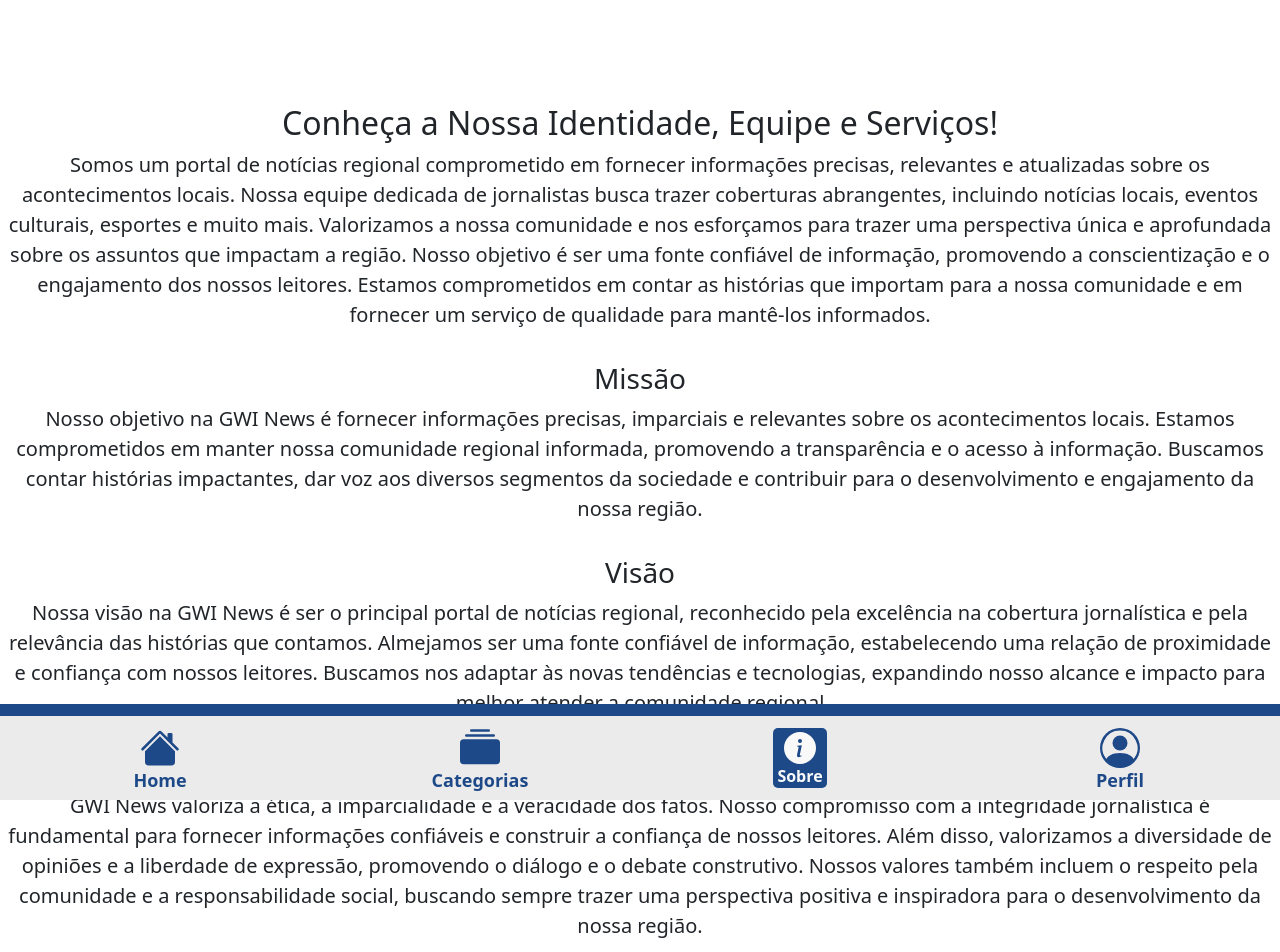
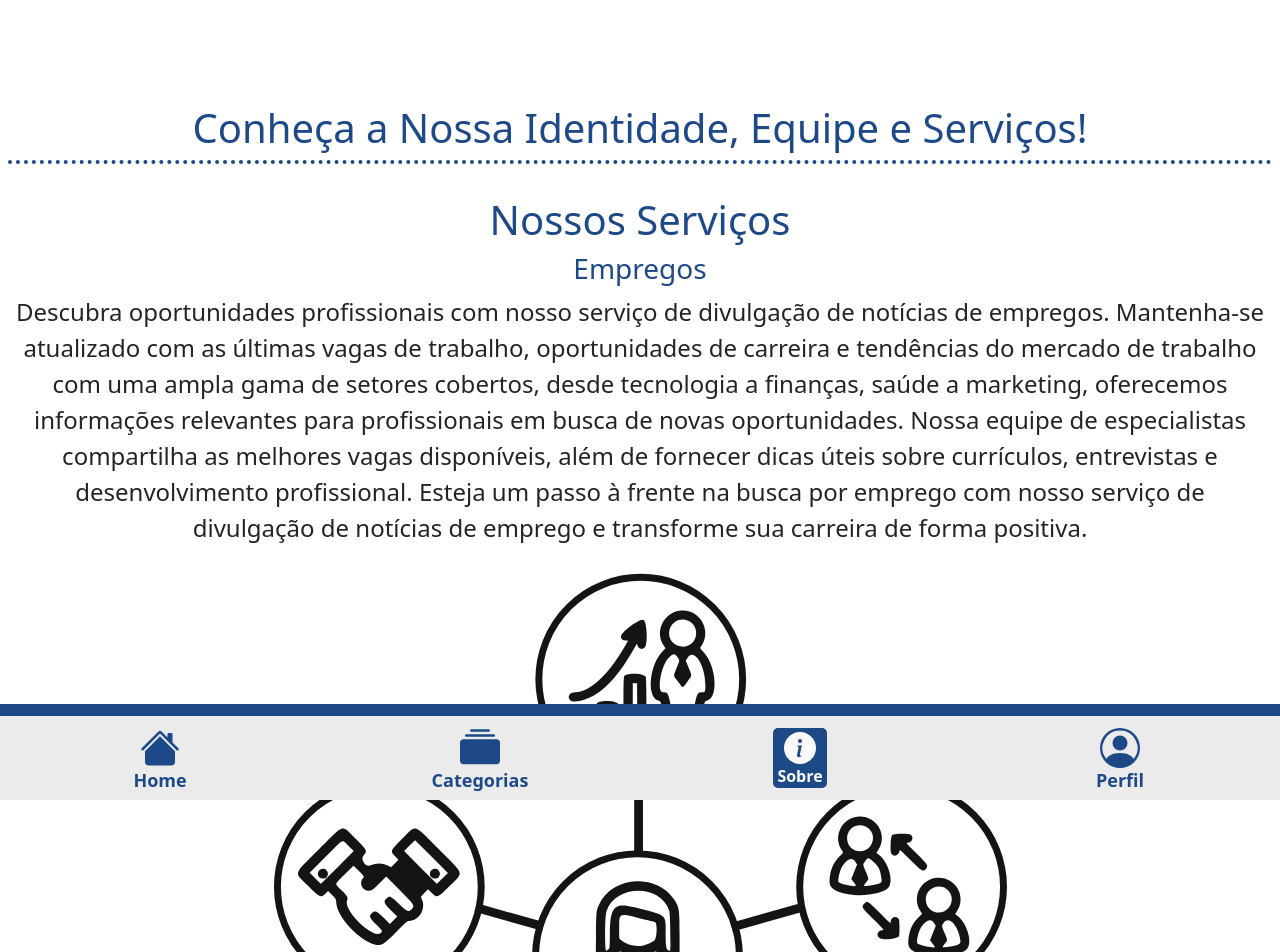
Before and after one commit to GWI-News/Semestre3, a React (Vite) app: page /SobreNos in a window 1280 px wide. Shown: the top 952 px of the page. Built offline with nearby package versions, Linux system fonts and the light colour scheme; no server answers; the database is empty.

Commit message:
Correção de Bugs e Incremento da Página Faq.

```diff
--- a/src/App.jsx
+++ b/src/App.jsx
@@ -18,6 +18,7 @@ import NewsPage from './pages/NewsPage/NewsPage';
 import SobreNos from './pages/SobreNos/SobreNos';
 import PerfilAdm from './pages/PerfilAdm/PerfilAdm';
 import PerfilLeitor from './pages/PerfilLeitor/PerfilLeitor';
+import Faq from './pages/Faq/Faq';
 
 import Cotacoes from './components/Cotacoes/Cotacoes';
 import Crud from './pages/Crud/Crud';
@@ -85,6 +86,7 @@ function App() {
             <Route path='/SobreNos/' element={<SobreNos></SobreNos>}></Route>
             <Route path='/Perfil/Adm' element={<PerfilAdm></PerfilAdm>}></Route>
             <Route path='/Perfil/Leitor' element={<PerfilLeitor></PerfilLeitor>}></Route>
+            <Route path='/Faq' element={<Faq></Faq>}></Route>
             <Route path='*' element={<Navigate to='/' />}></Route>
 
             <Route path='/Economia/Moedas' element={<Cotacoes></Cotacoes>}></Route>
--- /dev/null
+++ b/src/pages/Faq/Faq.jsx
@@ -0,0 +1,57 @@
+import React from 'react'
+import styles from './Faq.module.css'
+
+import { userAuthentication } from '../../hooks/userAuthentication'
+import { useNavigate, Link } from 'react-router-dom'
+
+import Container from 'react-bootstrap/Container'
+import Row from 'react-bootstrap/Row'
+import Col from 'react-bootstrap/Col'
+import Form from 'react-bootstrap/Form'
+
+const Faq = () => {
+    const navigate = useNavigate()
+
+    const { error: authError, loading } = userAuthentication()
+
+    return (
+        <Container fluid className={styles.faqContainer}>
+            <Row className={`m-0 p-0`}>
+                <Col className={`m-0 p-0`}>
+                    <div className={styles.faqSectionDivisor}>
+                        <h1>FAQ</h1>
+                        <p>Veja aqui as dúvidas mais frequentes sobre nossos serviços.</p>
+                    </div>
+                    <div className={styles.faqSectionDivisor}>
+                        <h2>O que é o GWI News?</h2>
+                        <p>O GWI News é um Portal de Notícias que centraliza notícias de diversas fontes e temas da região de Araraquara em único lugar.</p>
+                        <h2>Como usar o GWI News?</h2>
+                        <p>Simplesmente acesse o site <Link to={'/'}>://gwinews-e715f.web.app</Link> e navegue pelas notícias. Você pode filtrar pelas nossas categorias ou buscar notícias específicas.</p>
+                        <h2>O GWI News é gratuito?</h2>
+                        <p>Sim, o GWI News é 100% gratuito. Não temos nenhum plano de assinatura ou conteúdos exclusivamente pagos.</p>
+                        <h2>Com que frequência o GWI News é atualizado?</h2>
+                        <p>O GWI News é atualizado em tempo real, então você pode ter a certeza de que nós sempre teremos as mais recentes notícias.</p>
+                        <h2>Eu posso compartilhar as notícias do GWI News?</h2>
+                        <p>Sim, você pode. É possível compartilhar nossas notícias através dos botões de compartilhamento quando as abre.</p>
+                        <h2>Como eu posso entrar em contato com o GWI News?</h2>
+                        <p> Se você possuir qualquer dúvida ou feedback, você pode nos enviar uma mensagem através da caixa de perguntas nesta página.</p>
+                    </div>
+                    <div>
+                        <h2>Fale Conosco Você Também!</h2>
+                        <p className='m-0'>Envie-nos uma mensagem com suas dúvidas, sugestões ou feedback.</p>
+                        <Form className='d-flex flex-column justify-content-center align-items-center'>
+                            <Form.Group className='w-100 mt-2 mb-2'>
+                                <Form.Label className={styles.formLabelMobile}>Mensagem:</Form.Label>
+                                <Form.Control as="textarea" placeholder="Digite sua mensagem..." className={`${styles.formInputMobile}`} />
+                            </Form.Group>
+                            {loading && <button className={`${styles.formButtonMobile} btn btn-primary`}>Enviando...</button>}
+                            {!loading && <button className={`${styles.formButtonMobile} btn btn-primary`}>Enviar</button>}
+                        </Form>
+                    </div>
+                </Col>
+            </Row>
+        </Container>
+    )
+}
+
+export default Faq
--- /dev/null
+++ b/src/pages/Faq/Faq.module.css
@@ -0,0 +1,68 @@
+.faqContainer {
+    min-height: 76vh;
+    text-align: center;
+    margin: 12vh 0;
+    padding: 0.5rem;
+    background-color: #F9F9F9;
+}
+
+.faqSectionDivisor {
+    border-bottom: 0.25rem dotted #1D4988;
+    margin-bottom: 1.25rem;
+}
+
+.faqContainer h1 {
+    font-size: 2.5rem;
+    color: #1D4988;
+    margin-bottom: 0.5rem;
+}
+
+.faqContainer h2 {
+    font-size: 1.75rem;
+    color: #1D4988;
+    margin-bottom: 0.5rem;
+}
+
+.faqContainer p {
+    text-align: center;
+    font-size: 1.5rem;
+    margin-bottom: 1.5rem;
+    padding: 0 0.5rem;
+}
+
+.formLabelMobile {
+    font-size: 1.5rem;
+    color: #1D4988;
+    font-weight: 600;
+    margin: 0;
+}
+
+.formInputMobile {
+    background-color: #F9F9F9;
+    padding: 0.5rem;
+}
+
+.formInputMobile::placeholder {
+    color: rgb(20, 20, 20, 0.5);
+}
+
+.formInputMobile:focus {
+    box-shadow: 0 0 10px #1D4988;
+}
+
+.formButtonMobile {
+    display: flex;
+    justify-content: center;
+    align-items: center;
+    width: 46%;
+    font-size: 1.5rem;
+    line-height: 1.5rem;
+    color: #F9F9F9;
+    background-color: #1D4988;
+    padding: 0.3rem 0.5rem 0.45rem;
+}
+
+.formButtonMobile:focus {
+    background-color: #1D4988;
+    box-shadow: 0 0 10px #1D4988;
+}
--- a/src/pages/SobreNos/SobreNos.jsx
+++ b/src/pages/SobreNos/SobreNos.jsx
@@ -1,5 +1,7 @@
-import React from 'react';
-import styles from './SobreNos.module.css';
+import React from 'react'
+import styles from './SobreNos.module.css'
+
+import { Link } from 'react-router-dom'
 
 const SobreNos = () => {
   return (
@@ -7,28 +9,48 @@ const SobreNos = () => {
       <div className={styles.container}>
         <div className={styles.linha}>
           <h1 className={styles.sobreNosH1}>Conheça a Nossa Identidade, Equipe e Serviços!</h1>
-          <p className={styles.sobreNosP}>Somos um portal de notícias regional comprometido em fornecer informações precisas, relevantes e atualizadas sobre os acontecimentos locais.
-            Nossa equipe dedicada de jornalistas busca trazer coberturas abrangentes, incluindo notícias locais, eventos culturais, esportes e muito mais.
-            Valorizamos a nossa comunidade e nos esforçamos para trazer uma perspectiva única e aprofundada sobre os assuntos que impactam a região.
-            Nosso objetivo é ser uma fonte confiável de informação, promovendo a conscientização e o engajamento dos nossos leitores.
-            Estamos comprometidos em contar as histórias que importam para a nossa comunidade e em fornecer um serviço de qualidade para mantê-los informados.</p>
-
-          <h2 className={styles.sobreNosH2}>Missão</h2>
-          <p className={styles.sobreNosP}>Nosso objetivo na GWI News é fornecer informações precisas, imparciais e relevantes sobre os acontecimentos locais.
-            Estamos comprometidos em manter nossa comunidade regional informada, promovendo a transparência e o acesso à informação.
-            Buscamos contar histórias impactantes, dar voz aos diversos segmentos da sociedade e contribuir para o desenvolvimento e engajamento da nossa região.</p>
-
-          <h2 className={styles.sobreNosH2}>Visão</h2>
-          <p className={styles.sobreNosP}>Nossa visão na GWI News é ser o principal portal de notícias regional, reconhecido pela excelência na cobertura jornalística e pela relevância das histórias que contamos.
-            Almejamos ser uma fonte confiável de informação, estabelecendo uma relação de proximidade e confiança com nossos leitores.
-            Buscamos nos adaptar às novas tendências e tecnologias, expandindo nosso alcance e impacto para melhor atender a comunidade regional</p>
-
-          <h2 className={styles.sobreNosH2}>Valores</h2>
-          <p className={styles.sobreNosP}>GWI News valoriza a ética, a imparcialidade e a veracidade dos fatos. Nosso compromisso com a integridade jornalística é fundamental para fornecer informações confiáveis e construir a confiança de nossos leitores.
-            Além disso, valorizamos a diversidade de opiniões e a liberdade de expressão, promovendo o diálogo e o debate construtivo.
-            Nossos valores também incluem o respeito pela comunidade e a responsabilidade social, buscando sempre trazer uma perspectiva positiva e inspiradora para o desenvolvimento da nossa região.</p>
         </div>
-
+        <div div className={styles.linha}>
+          <h1 className={styles.sobreNosH1}>Nossos Serviços</h1>
+          <div>
+            <h2 className={styles.sobreNosH2}>Empregos</h2>
+            <p className={styles.sobreNosP}>Descubra oportunidades profissionais com nosso serviço de divulgação de notícias de empregos.
+              Mantenha-se atualizado com as últimas vagas de trabalho, oportunidades de carreira e tendências do mercado de trabalho com uma ampla gama de setores cobertos, desde tecnologia a finanças, saúde a marketing, oferecemos informações relevantes para profissionais em busca de novas oportunidades.
+              Nossa equipe de especialistas compartilha as melhores vagas disponíveis, além de fornecer dicas úteis sobre currículos, entrevistas e desenvolvimento profissional.
+              Esteja um passo à frente na busca por emprego com nosso serviço de divulgação de notícias de emprego e transforme sua carreira de forma positiva.</p>
+            <img src="art_empregos.svg" alt="Nossa equipe" className={styles.image} />
+          </div>
+          <div>
+            <h2 className={styles.sobreNosH2}>Educação</h2>
+            <p className={styles.sobreNosP}>Esteja atualizado sobre as últimas tendências e novidades na área da educação, desde avanços na tecnologia educacional até políticas e programas educacionais inovadores.
+              Nossa equipe de especialistas em educação traz informações abrangentes sobre instituições de ensino, cursos, bolsas de estudo e eventos educacionais.
+              Quer você seja um estudante em busca de orientação sobre escolhas acadêmicas, um profissional buscando aprimorar suas habilidades ou um educador em busca de recursos e estratégias, nosso serviço oferece insights valiosos e inspiração para impulsionar sua jornada educacional</p>
+            <img src="art_educacao.svg" alt="Nossa equipe" className={styles.image} />
+          </div>
+          <div>
+            <h2 className={styles.sobreNosH2}>Esportes</h2>
+            <p className={styles.sobreNosP}>Descubra o mundo emocionante do esporte com o nosso serviço de divulgação de notícias esportivas do Portal de Notícias!
+              Mantenha-se atualizado com as últimas informações, resultados, análises e destaques dos principais eventos esportivos em todo o mundo. De futebol a basquete, tênis a corrida, cobrimos uma ampla variedade de esportes para satisfazer todos os gostos e interesses.
+              Com uma equipe de jornalistas especializados, trazemos a você coberturas abrangentes, entrevistas exclusivas e análises aprofundadas para que você não perca nenhum lance importante.
+              Esteja no centro da ação esportiva com nosso serviço de divulgação de notícias esportivas e desfrute de uma experiência envolvente e informativa que o manterá à frente do jogo.</p>
+            <img src="art_esportes.svg" alt="Nossa equipe" className={styles.image} />
+          </div>
+          <div>
+            <h2 className={styles.sobreNosH2}>Entretenimento</h2>
+            <p className={styles.sobreNosP}>Mantenha-se atualizado de lançamentos de filmes e séries a shows e concertos, trazemos informações exclusivas, entrevistas com artistas, críticas e recomendações para que você nunca perca os acontecimentos mais quentes do mundo do entretenimento.
+              Quer você seja um cinéfilo, um aficionado por música ou um fã de cultura pop, nosso serviço oferece uma dose diária de diversão e inspiração. Esteja sempre à frente das tendências e mergulhe no emocionante universo do entretenimento com nosso serviço de divulgação de notícias de entretenimento.
+              Prepare-se para se divertir e explorar um mundo de possibilidades!</p>
+            <img src="art_entretenimento.svg" alt="Nossa equipe" className={styles.image} />
+          </div>
+          <div>
+            <h2 className={styles.sobreNosH2}>Economia</h2>
+            <p className={styles.sobreNosP}>Nossa equipe de especialistas em economia traz análises aprofundadas, informações sobre empresas, relatórios de mercado e cobertura de eventos que afetam o cenário econômico.
+              Seja você um investidor, empreendedor ou profissional buscando compreender os desafios e oportunidades da economia atual, nosso serviço oferece uma visão abrangente e confiável para ajudá-lo a tomar decisões informadas.
+              Esteja à frente das mudanças econômicas e maximize seu potencial financeiro com nosso serviço de divulgação de notícias de economia.
+              Descubra insights valiosos e navegue pelo mundo dos negócios com confiança e conhecimento.</p>
+            <img src="art_economia.svg" alt="Nossa equipe" className={styles.image} />
+          </div>
+        </div>
         <div className={styles.linha}>
           <h1 className={styles.sobreNosH1}>Nossa Equipe</h1>
           <ul className={styles.sobreNosUl}>
@@ -54,51 +76,10 @@ const SobreNos = () => {
             </li>
           </ul>
         </div>
-
         <div>
-          <h1 className={styles.sobreNosH1}>Nossos Serviços</h1>
-          <div>
-            <h2 className={styles.sobreNosH2}>Empregos</h2>
-            <p className={styles.sobreNosP}>Descubra oportunidades profissionais com nosso serviço de divulgação de notícias de empregos.
-              Mantenha-se atualizado com as últimas vagas de trabalho, oportunidades de carreira e tendências do mercado de trabalho com uma ampla gama de setores cobertos, desde tecnologia a finanças, saúde a marketing, oferecemos informações relevantes para profissionais em busca de novas oportunidades.
-              Nossa equipe de especialistas compartilha as melhores vagas disponíveis, além de fornecer dicas úteis sobre currículos, entrevistas e desenvolvimento profissional.
-              Esteja um passo à frente na busca por emprego com nosso serviço de divulgação de notícias de emprego e transforme sua carreira de forma positiva.</p>
-            <img src="art_empregos.svg" alt="Nossa equipe" className={styles.image} />
-          </div>
-
-          <div>
-            <h2 className={styles.sobreNosH2}>Educação</h2>
-            <p className={styles.sobreNosP}>Esteja atualizado sobre as últimas tendências e novidades na área da educação, desde avanços na tecnologia educacional até políticas e programas educacionais inovadores.
-              Nossa equipe de especialistas em educação traz informações abrangentes sobre instituições de ensino, cursos, bolsas de estudo e eventos educacionais.
-              Quer você seja um estudante em busca de orientação sobre escolhas acadêmicas, um profissional buscando aprimorar suas habilidades ou um educador em busca de recursos e estratégias, nosso serviço oferece insights valiosos e inspiração para impulsionar sua jornada educacional</p>
-            <img src="art_educacao.svg" alt="Nossa equipe" className={styles.image} />
-          </div>
-
-          <div>
-            <h2 className={styles.sobreNosH2}>Esportes</h2>
-            <p className={styles.sobreNosP}>Descubra o mundo emocionante do esporte com o nosso serviço de divulgação de notícias esportivas do Portal de Notícias!
-              Mantenha-se atualizado com as últimas informações, resultados, análises e destaques dos principais eventos esportivos em todo o mundo. De futebol a basquete, tênis a corrida, cobrimos uma ampla variedade de esportes para satisfazer todos os gostos e interesses.
-              Com uma equipe de jornalistas especializados, trazemos a você coberturas abrangentes, entrevistas exclusivas e análises aprofundadas para que você não perca nenhum lance importante.
-              Esteja no centro da ação esportiva com nosso serviço de divulgação de notícias esportivas e desfrute de uma experiência envolvente e informativa que o manterá à frente do jogo.</p>
-            <img src="art_esportes.svg" alt="Nossa equipe" className={styles.image} />
-          </div>
-
-          <div>
-            <h2 className={styles.sobreNosH2}>Entretenimento</h2>
-            <p className={styles.sobreNosP}>Mantenha-se atualizado de lançamentos de filmes e séries a shows e concertos, trazemos informações exclusivas, entrevistas com artistas, críticas e recomendações para que você nunca perca os acontecimentos mais quentes do mundo do entretenimento.
-              Quer você seja um cinéfilo, um aficionado por música ou um fã de cultura pop, nosso serviço oferece uma dose diária de diversão e inspiração. Esteja sempre à frente das tendências e mergulhe no emocionante universo do entretenimento com nosso serviço de divulgação de notícias de entretenimento.
-              Prepare-se para se divertir e explorar um mundo de possibilidades!</p>
-            <img src="art_entretenimento.svg" alt="Nossa equipe" className={styles.image} />
-          </div>
-
-          <div>
-            <h2 className={styles.sobreNosH2}>Economia</h2>
-            <p className={styles.sobreNosP}>Nossa equipe de especialistas em economia traz análises aprofundadas, informações sobre empresas, relatórios de mercado e cobertura de eventos que afetam o cenário econômico.
-              Seja você um investidor, empreendedor ou profissional buscando compreender os desafios e oportunidades da economia atual, nosso serviço oferece uma visão abrangente e confiável para ajudá-lo a tomar decisões informadas.
-              Esteja à frente das mudanças econômicas e maximize seu potencial financeiro com nosso serviço de divulgação de notícias de economia.
-              Descubra insights valiosos e navegue pelo mundo dos negócios com confiança e conhecimento.</p>
-            <img src="art_economia.svg" alt="Nossa equipe" className={styles.image} />
-          </div>
+          <Link to='/Faq' className={styles.sobreNosH2}>
+            <h2>Clique Aqui para Acessar nosso Faq!</h2>
+          </Link>
         </div>
       </div>
     </>
--- a/src/pages/SobreNos/SobreNos.module.css
+++ b/src/pages/SobreNos/SobreNos.module.css
@@ -25,17 +25,22 @@
 }
 
 .sobreNosH1 {
-    font-size: 2rem;
+    font-size: 2.5rem;
+    color: #1D4988;
+    margin-bottom: 0.5rem;
 }
 
 .sobreNosH2 {
-    margin-top: 2rem;
     font-size: 1.75rem;
+    color: #1D4988;
+    margin-bottom: 0.5rem;
 }
 
 .sobreNosP {
-    margin-bottom: 2rem;
-    font-size: 1.25rem;
+    text-align: center;
+    font-size: 1.5rem;
+    margin-bottom: 1.5rem;
+    padding: 0 0.5rem;
 }
 
 .sobreNosUl {
```
